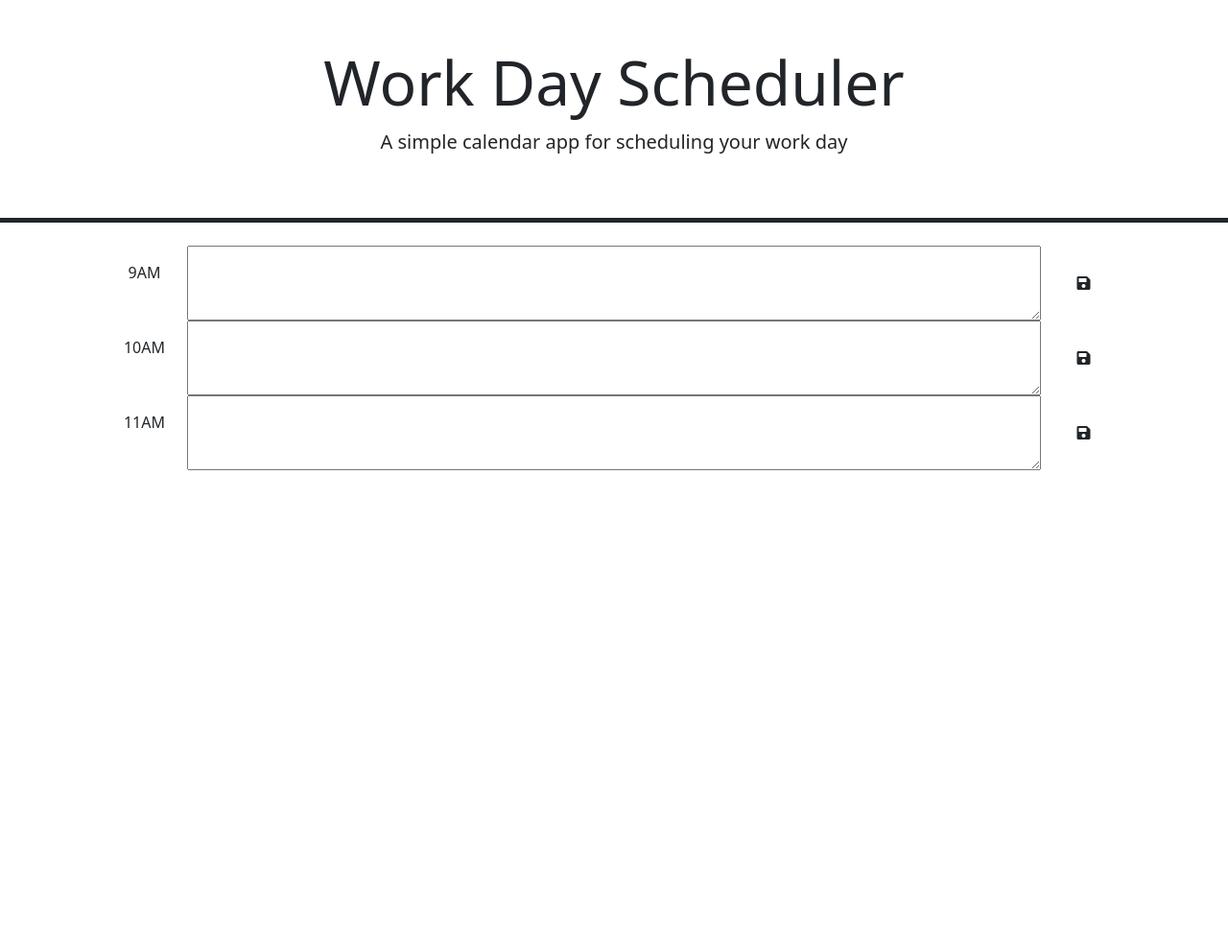
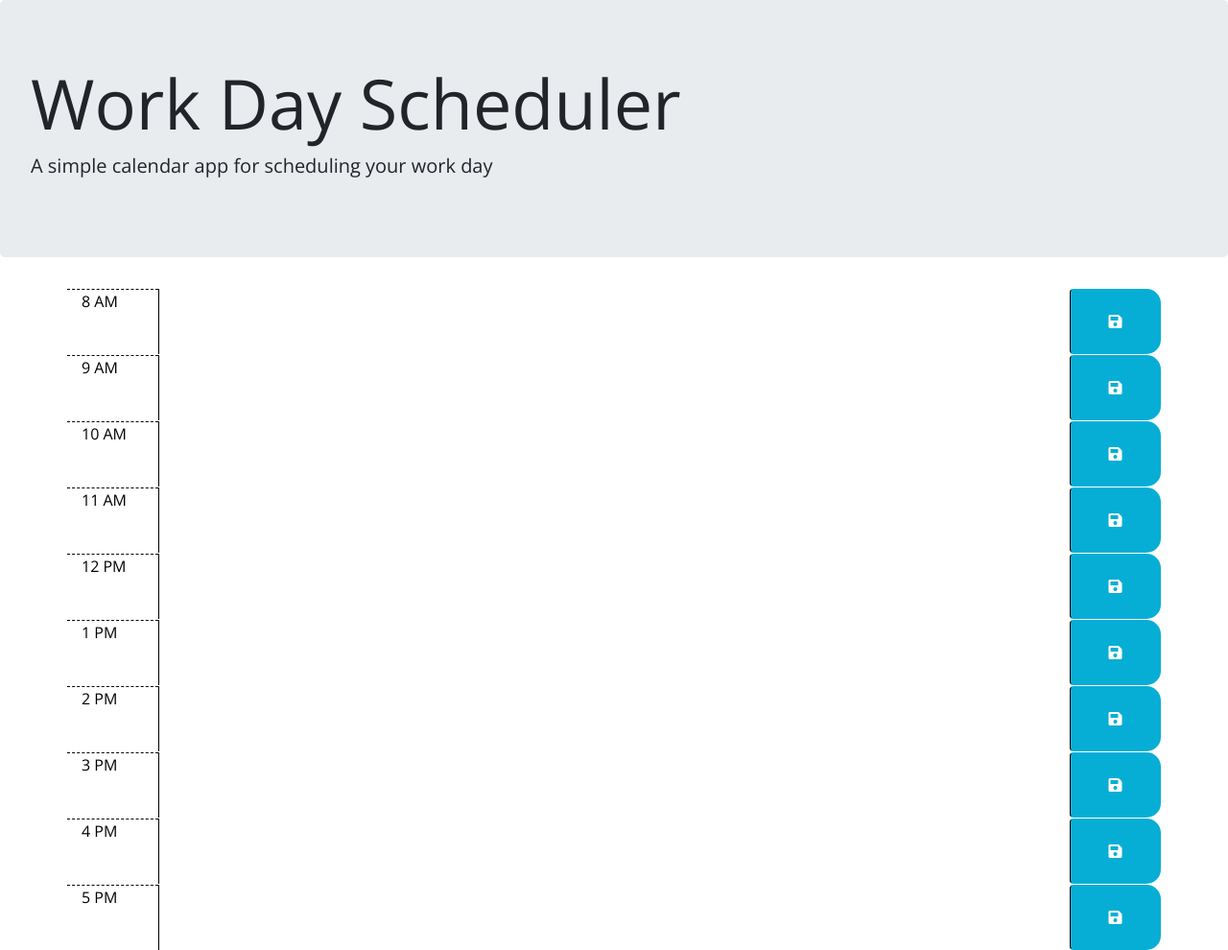
Before and after one commit to Rippi9/Work-day-scheduler, a plain HTML site: page index.html in a window 1280 px wide. Shown: the whole page at 96% size. Before the commit the page ends 800 px from the top, so only its background shows below. Drawn offline with nearby package versions, Linux system fonts and the light colour scheme.

Commit message:
html hours

```diff
--- /dev/null
+++ b/Assets/css/style.css
@@ -0,0 +1,59 @@
+body {
+  font-family: 'Open Sans', sans-serif;
+  font-size: 16px;
+}
+
+textarea {
+  background: transparent;
+  border: none;
+  resize: none;
+  color: #000000;
+  border-left: 1px solid black;
+  padding: 10px;
+}
+
+.description {
+  white-space: pre-wrap;
+}
+
+.time-block {
+  border-radius: 15px;
+}
+
+.row {
+  border-top: 1px solid white;
+}
+
+.hour {
+  background-color: #ffffff;
+  color: #000000;
+  border-top: 1px dashed #000000;
+}
+
+.past {
+  background-color: #d3d3d3;
+  color: white;
+}
+
+.present {
+  background-color: #ff6961;
+  color: white;
+}
+
+.future {
+  background-color: #77dd77;
+  color: white;
+}
+
+.saveBtn {
+  border-left: 1px solid black;
+  border-top-right-radius: 15px;
+  border-bottom-right-radius: 15px;
+  background-color: #06aed5;
+  color: white;
+}
+
+.saveBtn i:hover {
+  font-size: 20px;
+  transition: all 0.3s ease-in-out;
+}
--- a/index.html
+++ b/index.html
@@ -1,78 +1,125 @@
 <!DOCTYPE html>
 <html lang="en">
+
 <head>
 	<meta charset="UTF-8" />
 	<meta name="viewport" content="width=device-width, initial-scale=1.0" />
 	<meta http-equiv="X-UA-Compatible" content="ie=edge" />
-    <link
-      rel="stylesheet"
-      href="https://cdn.jsdelivr.net/npm/bootstrap@5.1.3/dist/css/bootstrap.min.css"
-    />
-    <link
-      rel="stylesheet"
-      href="https://use.fontawesome.com/releases/v5.8.1/css/all.css"
-      integrity="sha384-50oBUHEmvpQ+1lW4y57PTFmhCaXp0ML5d60M1M7uH2+nqUivzIebhndOJK28anvf"
-      crossorigin="anonymous"
-    />
-    <link
-      href="https://fonts.googleapis.com/css?family=Open+Sans&display=swap"
-      rel="stylesheet"
-    />
-    <link rel="stylesheet" href="style.css" />
-    <title>Work Day Scheduler</title>
+	<link rel="stylesheet" href="https://stackpath.bootstrapcdn.com/bootstrap/4.3.1/css/bootstrap.min.css" />
+	<link rel="stylesheet" href="https://use.fontawesome.com/releases/v5.8.1/css/all.css"
+		integrity="sha384-50oBUHEmvpQ+1lW4y57PTFmhCaXp0ML5d60M1M7uH2+nqUivzIebhndOJK28anvf" crossorigin="anonymous" />
+	<link href="https://fonts.googleapis.com/css?family=Open+Sans&display=swap" rel="stylesheet" />
+	<link rel="stylesheet" href="./assets/css/style.css" />
+	<title>Work Day Scheduler - Challenge 5: Third-Party APIs </title>
 </head>
 
 <body>
-    <header class="p-5 mb-4 border-5 border-bottom border-dark text-center">
+
+	<header class="jumbotron">
 		<h1 class="display-3">Work Day Scheduler</h1>
 		<p class="lead">A simple calendar app for scheduling your work day</p>
 		<p id="currentDay" class="lead"></p>
 	</header>
-    <div class="container-lg px-5">
-      <!-- Use class for "past", "present", and "future" to apply styles to the
-        time-block divs accordingly. The javascript will need to do this by
-        adding/removing these classes on each div by comparing the hour in the
-        id to the current hour. The html provided below is meant to be an example
-        demonstrating how the css provided can be leveraged to create the
-        desired layout and colors. The html below should be removed or updated
-        in the finished product. Remember to delete this comment once the
-        code is implemented.
-        -->
 
-      <!-- Example of a past time block. The "past" class adds a gray background color. -->
-      <div id="hour-9" class="row time-block past">
-        <div class="col-2 col-md-1 hour text-center py-3">9AM</div>
-        <textarea class="col-8 col-md-10 description" rows="3"> </textarea>
-        <button class="btn saveBtn col-2 col-md-1" aria-label="save">
-          <i class="fas fa-save" aria-hidden="true"></i>
-        </button>
+	<div class="container">
+
+
+
+		<div id="hour-8" class="row time-block">
+            <div class="col-md-1 hour">
+                8 AM
+            </div>
+            <textarea class="col-md-10 description">
+            </textarea>
+            <button class="btn saveBtn col-md-1"><i class="fas fa-save"></i></button>
         </div>
 
-      <!-- Example of a a present time block. The "present" class adds a red background color. -->
-      <div id="hour-10" class="row time-block present">
-        <div class="col-2 col-md-1 hour text-center py-3">10AM</div>
-        <textarea class="col-8 col-md-10 description" rows="3"> </textarea>
-        <button class="btn saveBtn col-2 col-md-1" aria-label="save">
-          <i class="fas fa-save" aria-hidden="true"></i>
-        </button>
+		<div id="hour-9" class="row time-block">
+            <div class="col-md-1 hour">
+                9 AM
+            </div>
+            <textarea class="col-md-10 description">
+            </textarea>
+            <button class="btn saveBtn col-md-1"><i class="fas fa-save"></i></button>
         </div>
 
-      <!-- Example of a future time block. The "future" class adds a green background color. -->
-      <div id="hour-11" class="row time-block future">
-        <div class="col-2 col-md-1 hour text-center py-3">11AM</div>
-        <textarea class="col-8 col-md-10 description" rows="3"> </textarea>
-        <button class="btn saveBtn col-2 col-md-1" aria-label="save">
-          <i class="fas fa-save" aria-hidden="true"></i>
-        </button>
+		<div id="hour-10" class="row time-block">
+            <div class="col-md-1 hour">
+                10 AM
+            </div>
+            <textarea class="col-md-10 description">
+            </textarea>
+            <button class="btn saveBtn col-md-1"><i class="fas fa-save"></i></button>
+        </div>
+
+		<div id="hour-11" class="row time-block">
+            <div class="col-md-1 hour">
+                11 AM
+            </div>
+            <textarea class="col-md-10 description">
+            </textarea>
+            <button class="btn saveBtn col-md-1"><i class="fas fa-save"></i></button>
+        </div>
+
+		<div id="hour-12" class="row time-block">
+            <div class="col-md-1 hour">
+                12 PM
+            </div>
+            <textarea class="col-md-10 description">
+            </textarea>
+            <button class="btn saveBtn col-md-1"><i class="fas fa-save"></i></button>
+        </div>
+
+		<div id="hour-13" class="row time-block">
+            <div class="col-md-1 hour">
+                1 PM
+            </div>
+            <textarea class="col-md-10 description">
+            </textarea>
+            <button class="btn saveBtn col-md-1"><i class="fas fa-save"></i></button>
+        </div>
+
+		<div id="hour-14" class="row time-block">
+            <div class="col-md-1 hour">
+                2 PM
+            </div>
+            <textarea class="col-md-10 description">
+            </textarea>
+            <button class="btn saveBtn col-md-1"><i class="fas fa-save"></i></button>
+        </div>
+
+		<div id="hour-15" class="row time-block">
+            <div class="col-md-1 hour">
+                3 PM
+            </div>
+            <textarea class="col-md-10 description">
+            </textarea>
+            <button class="btn saveBtn col-md-1"><i class="fas fa-save"></i></button>
+        </div>
+
+		<div id="hour-16" class="row time-block">
+            <div class="col-md-1 hour">
+                4 PM
+            </div>
+            <textarea class="col-md-10 description">
+            </textarea>
+            <button class="btn saveBtn col-md-1"><i class="fas fa-save"></i></button>
+        </div>
+
+		<div id="hour-17" class="row time-block">
+            <div class="col-md-1 hour">
+                5 PM
+            </div>
+            <textarea class="col-md-10 description">
+            </textarea>
+            <button class="btn saveBtn col-md-1"><i class="fas fa-save"></i></button>
+        </div>
+
 	</div>
 
 	<script src="https://code.jquery.com/jquery-3.4.1.min.js"></script>
-    <script
-      src="https://cdn.jsdelivr.net/npm/dayjs@1.11.3/dayjs.min.js"
-      integrity="sha256-iu/zLUB+QgISXBLCW/mcDi/rnf4m4uEDO0wauy76x7U="
-      crossorigin="anonymous"
-    ></script>
+	<script src="https://cdnjs.cloudflare.com/ajax/libs/moment.js/2.24.0/moment.min.js"></script>
+	<script src="./assets/js/script.js"></script>
+</body>
 
-    <script src="script.js"></script>
-  </body>
 </html>
```
Also changed, not shown: Assets/js/script.js (added). Lines whose indentation alone changed are shown as unchanged.
